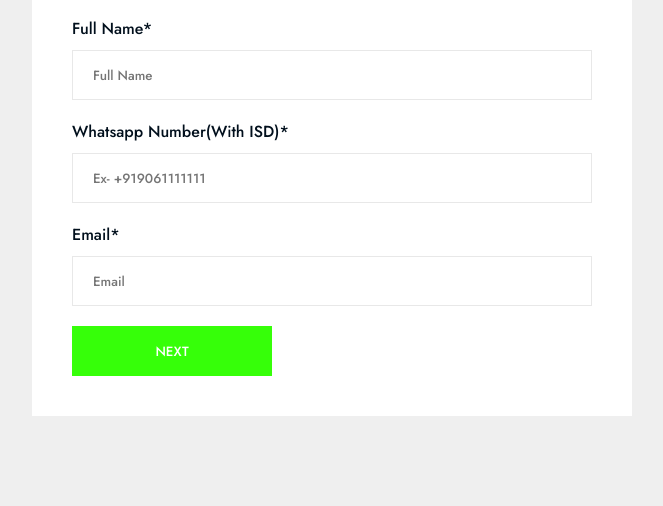
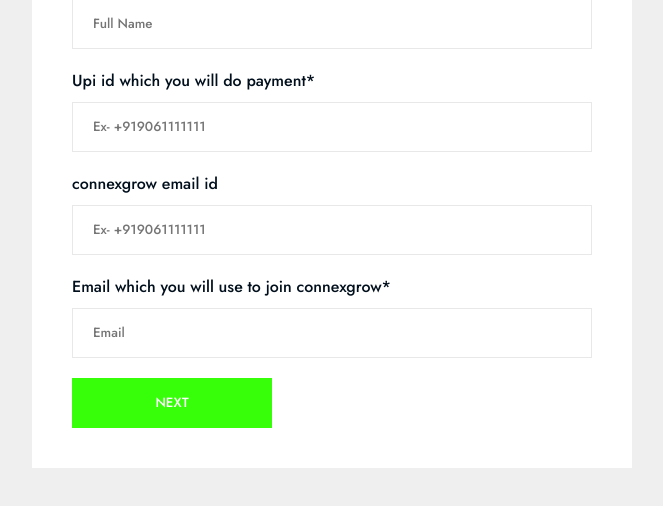
Before and after one commit to CONNEXGROW/connexgrowpayment, a plain HTML site: page index.html in a window 1280 px wide. Shown: the part 236-742 px from the top of the page, without its empty margins (308-971 px from the left). Drawn offline with nearby package versions, Linux system fonts and the light colour scheme.

Commit message:
Update index.html

```diff
--- a/index.html
+++ b/index.html
@@ -147,11 +147,15 @@
                 <input type="text" name="name" placeholder="Full Name" class="m10 name">
             </div>
             <div class="flex m20">
-                <label>Whatsapp Number(With ISD)*</label>
+                <label>Upi id which you will do payment*</label>
+                <input type="text" name="phone" placeholder="Ex- +919061111111" class="m10 number">
+            </div>
+             <div class="flex m20">
+                <label>connexgrow email id</label>
                 <input type="text" name="phone" placeholder="Ex- +919061111111" class="m10 number">
             </div>
             <div class="flex m20">
-                <label>Email*</label>
+                <label>Email which you will use to join connexgrow*</label>
                 <input type="email" name="email" placeholder="Email" class="m10 email">
             </div>
             <div class="flex m20">
```
